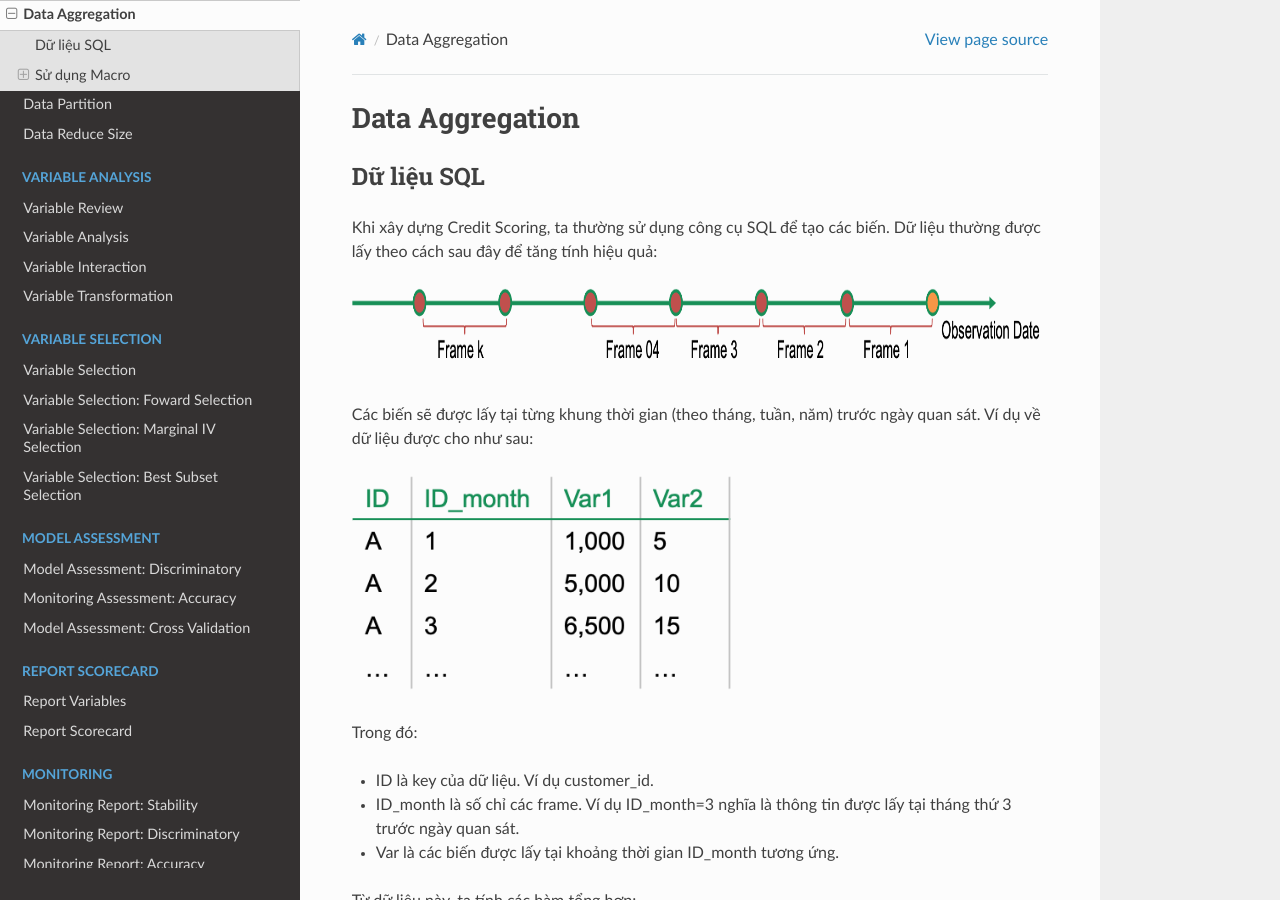
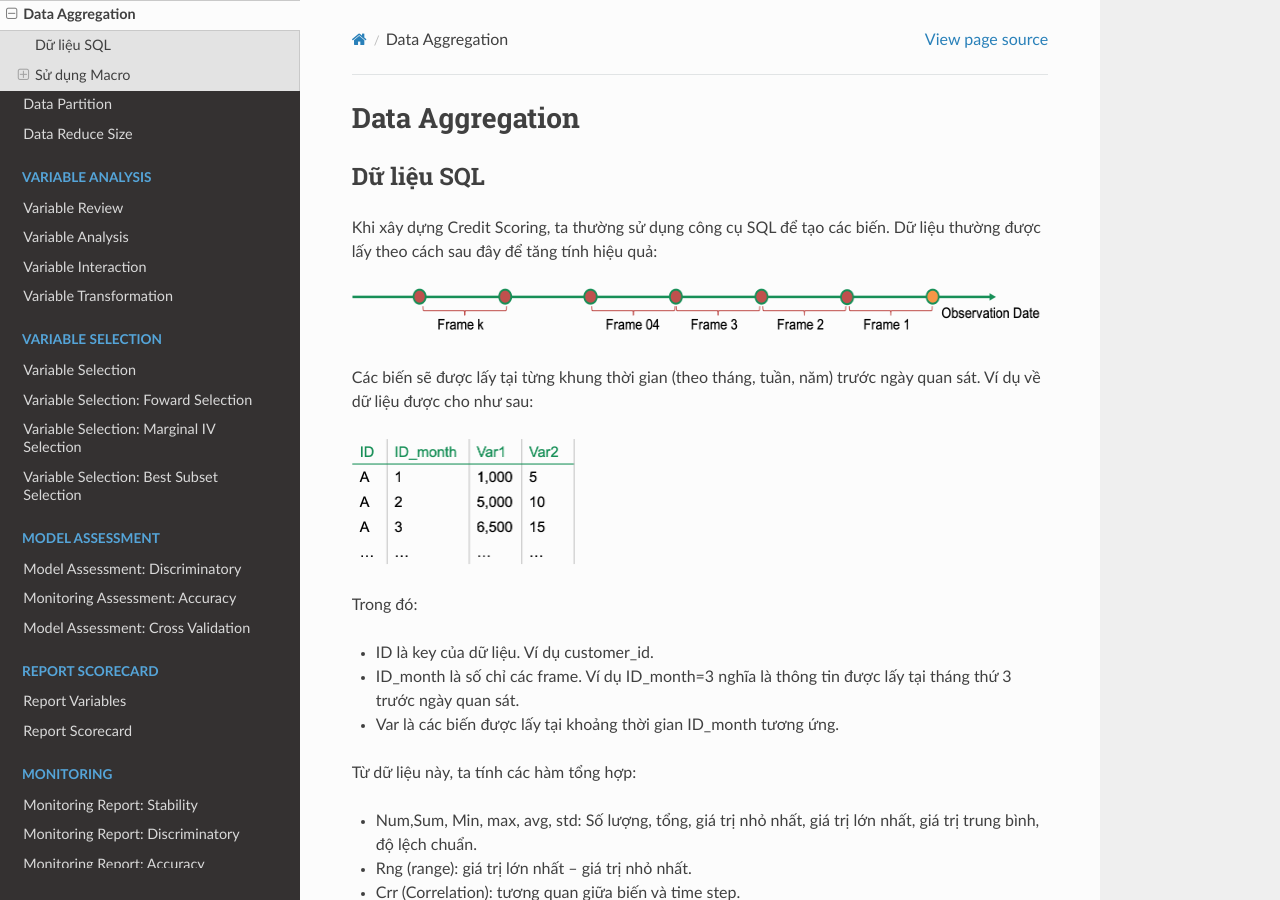
Before and after one commit to thanhtra254/SMCS, a Sphinx documentation site: the page built from docs/post/DataAggregation.rst, in a window 1280 px wide and 900 px high. Built offline with Sphinx 7.4.7 and the Read the Docs theme 2.0.0, drawn with Linux system fonts in a browser that asks for light colours; comment, search, counter and statistics services are not loaded.

Commit message:
Update DataAggregation.rst

```diff
--- a/docs/post/DataAggregation.rst
+++ b/docs/post/DataAggregation.rst
@@ -12,13 +12,13 @@ Dữ liệu SQL
 Khi xây dựng Credit Scoring, ta thường sử dụng công cụ SQL để tạo các biến. Dữ liệu thường được lấy theo cách sau đây để tăng tính hiệu quả:
 
 .. image::  ./images/DataPreparation/DataSQL.png
-  :height: 91
+  :height: 54
   :alt: Variable Extraction
 
 Các biến sẽ được lấy tại từng khung thời gian (theo tháng, tuần, năm) trước ngày quan sát. Ví dụ về dữ liệu được cho như sau:
 
 .. image::  ./images/DataPreparation/DataBefore.png
-  :height: 222
+  :height: 131
   :alt: Example of data
 
 Trong đó:
@@ -35,7 +35,7 @@ Từ dữ liệu này, ta tính các hàm tổng hợp:
 - Slp (Slope): hệ số góc giữa biến và time step.
 
 .. image::  ./images/DataPreparation/DataAgg.png
-  :height: 211
+  :height: 124
   :alt: Data from SQL
 
 Kết quả của Data Aggregation là các biến mới được đặt tên theo quy tắc như sau:
@@ -51,7 +51,7 @@ Trong đó:
 **Ví dụ:** DPD_max_max_c12: Giá trị DPD lớn nhất của các giá trị lớn nhất trong vòng 12 tháng trước ngày quan sát. Có thể hiểu đơn giản là DPD lớn nhất trong 12 tháng trước ngày quan sát. Chú ý rằng có thể có những biến vô nghĩa (ví dụ DPD_max_min_12m). Cần lưu ý điều này khi phân tích biến. Minh họa về dữ liệu sau bước Data Aggregation được cho như sau:
 
 .. image::  ./images/DataPreparation/DataBefore.png
-  :height: 240
+  :height: 131
   :alt: Data from SQL
 
 Sử dụng Macro
```
